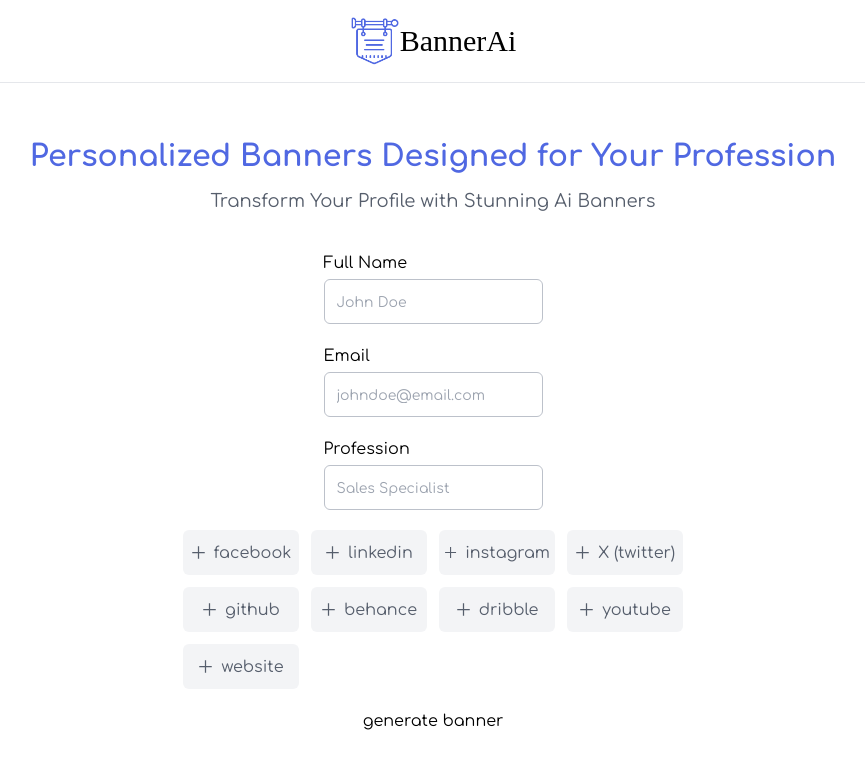
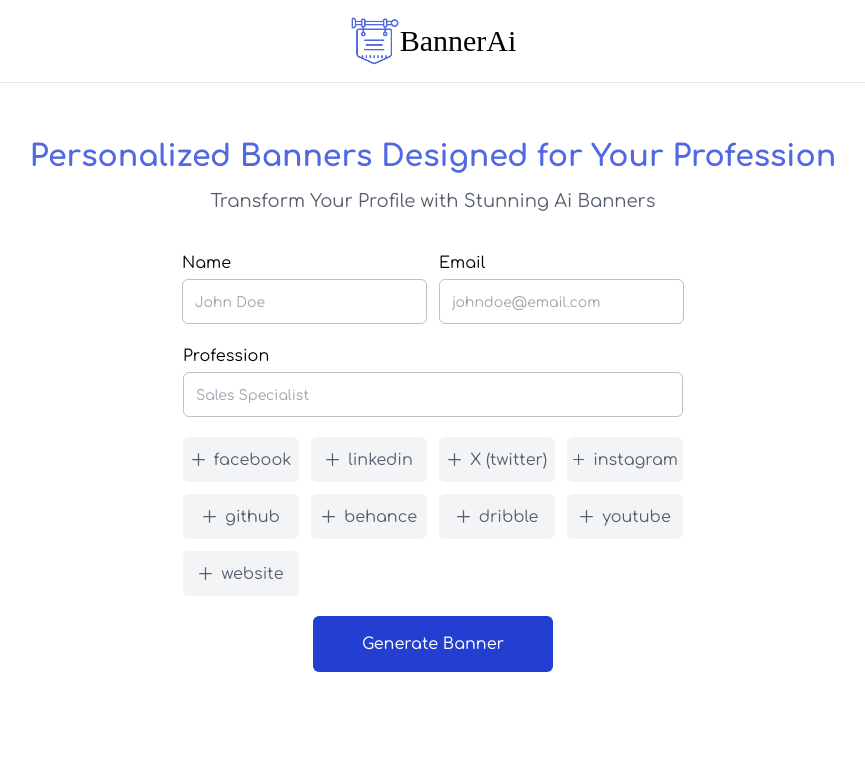
Before and after one commit to okhuaroboosayuki/BannerAi, a React (Vite) app: page / in a window 1280 px wide. Shown: the top 768 px of the page, without its empty margins (207-1072 px from the left). Built offline with nearby package versions, Linux system fonts and the light colour scheme; a web font is replaced by a local one.

Commit message:
placed modal in to form; created reset handler function; properly handled the end of handleSubmit function

```diff
--- a/src/components/Main.jsx
+++ b/src/components/Main.jsx
@@ -7,13 +7,15 @@ import Button from "./Button";
 import Form from "./form/Form";
 import Input from "./form/Input";
 import SocialMediaField from "./form/SocialMediaField";
+import Banner from "./modal/banners/Banner.jsx";
+import Modal from "./modal/Modal.jsx";
 
 const Main = () => {
   const smInputRef = useRef(null);
 
   const { state, dispatch } = useFormReducer();
 
-  const { isLoading, name, email, profession, socialMedia, socialMediaLink, socialButtonClicked, socialMediaName, errors } = state;
+  const { isLoading, name, email, profession, socialMedia, socialMediaLink, socialButtonClicked, socialMediaName, errors, generatedOutput } = state;
 
   useEffect(() => {
     if (socialButtonClicked && smInputRef.current) {
@@ -26,24 +28,27 @@ const Main = () => {
 
     const hasErrors = handleValidation(state, dispatch);
 
-    console.log(errors, socialMediaLink);
-
     if (hasErrors) return;
 
     try {
       dispatch({ type: "loading", payload: true });
-      console.log(isLoading);
 
-      const result = await generateBanner(profession);
+      const result = await generateBanner(name, email, profession, socialMedia);
       console.log(result);
 
-      console.log([name, email, profession, socialMedia, socialMediaLink, socialMediaName, isLoading, errors]);
-
-      dispatch({ type: "submit" });
+      dispatch({ type: "submit", payload: result });
+      console.log([name, email, profession, socialMedia, socialMediaLink, socialButtonClicked, socialMediaName, errors, generatedOutput]);
       dispatch({ type: "loading", payload: false });
     } catch (error) {
       console.error(error);
+    } finally {
+      dispatch({ type: "loading", payload: false });
     }
+  };
+
+  const handleReset = () => {
+    dispatch({ type: "reset" });
+    console.log([name, email, profession, socialMedia, socialMediaLink, socialButtonClicked, socialMediaName, errors, generatedOutput]);
   };
 
   return (
@@ -54,9 +59,29 @@ const Main = () => {
       </div>
 
       <Form dispatch={handleSubmit}>
-        <Input type={"text"} placeholder={"John Doe"} name={"full name"} onChange={(e) => handleInputChange("name", e.target.value, errors, dispatch)} value={name} errors={errors} />
+        <div className="flex gap-3">
+          <Input
+            type={"text"}
+            placeholder={"John Doe"}
+            name={"name"}
+            onChange={(e) => handleInputChange("name", e.target.value, errors, dispatch)}
+            value={name}
+            customWidth={"sm:w-[245px] w-full"}
+            errors={errors}
+            generatedOutput={generatedOutput}
+          />
 
-        <Input type={"email"} placeholder={"johndoe@email.com"} name={"email"} onChange={(e) => handleInputChange("email", e.target.value, errors, dispatch)} value={email} errors={errors} />
+          <Input
+            type={"email"}
+            placeholder={"johndoe@email.com"}
+            name={"email"}
+            onChange={(e) => handleInputChange("email", e.target.value, errors, dispatch)}
+            value={email}
+            customWidth={"sm:w-[245px] w-full"}
+            errors={errors}
+            generatedOutput={generatedOutput}
+          />
+        </div>
 
         <Input
           type={"text"}
@@ -64,16 +89,18 @@ const Main = () => {
           name={"profession"}
           onChange={(e) => handleInputChange("profession", e.target.value, errors, dispatch)}
           value={profession}
+          customWidth={"sm:w-[500px] w-full"}
           errors={errors}
+          generatedOutput={generatedOutput}
         />
 
         <>
           <div className="grid grid-cols-2 gap-3 px-3 sm:grid-cols-4 h-[200px] sm:h-fit overflow-y-scroll scrollbar-hide">
-            {["facebook", "linkedin", "instagram", "X (twitter)", "github", "behance", "dribble", "youtube", "website"].map((platform) => (
-              <SocialMediaField key={platform} platform={platform} socialMedia={socialMedia} dispatch={dispatch} socialMediaName={socialMediaName} />
+            {["facebook", "linkedin", "X (twitter)", "instagram", "github", "behance", "dribble", "youtube", "website"].map((platform) => (
+              <SocialMediaField key={platform} platform={platform} socialMedia={socialMedia} dispatch={dispatch} socialMediaName={socialMediaName} generatedOutput={generatedOutput} />
             ))}
           </div>
-          {errors.socialMedia && <p className="error self-center">{errors.socialMedia}</p>}
+          {errors.socialMedia && <p className="self-center error">{errors.socialMedia}</p>}
         </>
 
         {socialButtonClicked && (
@@ -91,7 +118,18 @@ const Main = () => {
           />
         )}
 
-        <Button text={"generate banner"} isLoading={isLoading} />
+        <Button type={"submit"} text={"generate banner"} className={"pry-button"} isLoading={isLoading} onClick={handleSubmit} />
+
+        {generatedOutput && (
+          <Modal>
+            <Banner name={name} email={email} profession={profession} socialMedia={socialMedia} generatedOutput={generatedOutput} />
+
+            <div className="flex justify-center gap-8">
+              <Button type={"reset"} text={"reset"} className={"secondary-button"} onClick={handleReset} />
+              <Button type={"button"} text={"download banner"} className={"pry-button"} />
+            </div>
+          </Modal>
+        )}
       </Form>
     </main>
   );
```
